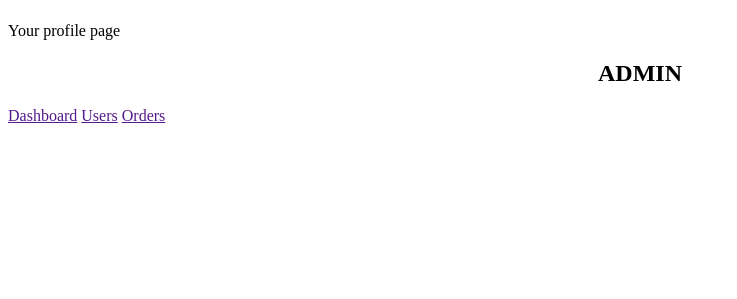
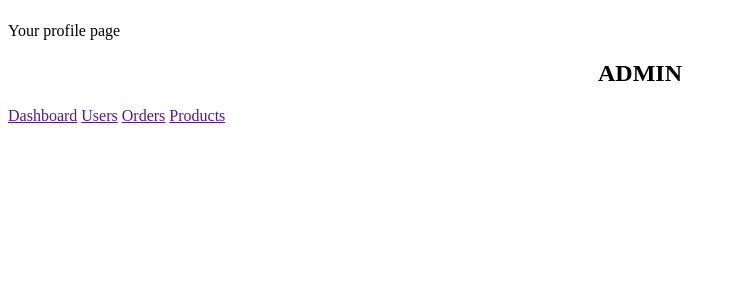
Before and after one commit to ALTUM-02/e_commerce, a Django app: page /dashboard/ in a window 1280 px wide. Shown: the part 147-446 px from the top of the page, without its empty margins (0-737 px from the left). Run offline with Django 5.2, Linux system fonts and the light colour scheme.

Commit message:
new change

```diff
--- a/online_market/templates/online_market/user_dashboard.html
+++ b/online_market/templates/online_market/user_dashboard.html
@@ -11,6 +11,7 @@
     <a href="">Dashboard</a>
     <a href="">Users</a>
     <a href="">Orders</a>
+    <a href="">Products</a>
 </div>
 
 {%  endblock %}
```
